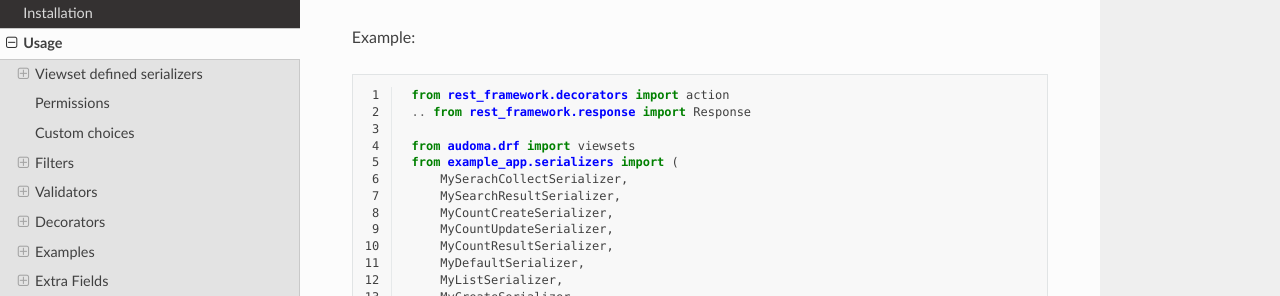
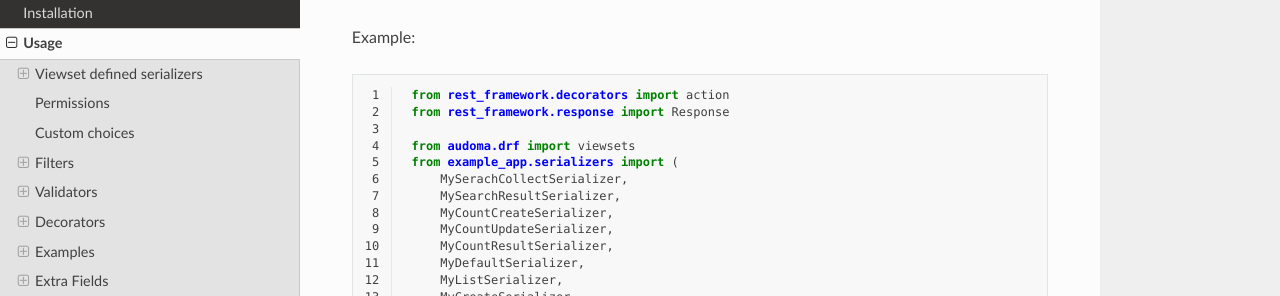
Before and after one commit to Iteo/audoma, a Sphinx documentation site: the page built from docs/usage.rst, in a window 1280 px wide and 900 px high, scrolled down 6916 px. Shown: the part 155-451 px from the top of the window. Built offline with Sphinx 7.4.7 and the Read the Docs theme 2.0.0, drawn with Linux system fonts in a browser that asks for light colours; some of the changed text lies outside the part shown.

Commit message:
minor documentation style fixes

```diff
--- a/docs/usage.rst
+++ b/docs/usage.rst
@@ -392,7 +392,7 @@
    :linenos:
 
     from rest_framework.decorators import action
-    .. from rest_framework.response import Response
+    from rest_framework.response import Response
 
     from audoma.drf import viewsets
     from example_app.serializers import (
@@ -641,7 +641,6 @@
 
     class MutuallyExclusiveExampleSerializer(serializers.Serializer):
         class Meta:
-
             validators = [
                 ExclusiveFieldsValidator(
                     fields=[
@@ -1338,7 +1337,6 @@
     from audoma.django.db import models
 
     class SalesmanStats(models.Model):
-
         salesman = models.ForeignKey("sale.Salesman"e, on_delete=models.CASCADE)
         earned = models.MoneyField(max_digits=14, decimal_places=2, default_currency="PLN")
 
@@ -1385,7 +1383,6 @@
     from audoma.django.db import models
 
     class SalesmanStats(models.Model):
-
         salesman = models.ForeignKey("sale.Salesman", on_delete=models.CASCADE)
         earned = models.MoneyField(max_digits=14, decimal_places=2, default_currency="PLN")
         phone_number = models.PhoneNumberField(region="GB")
```
Also changed, not shown: docs/contribution.rst (+3 -12 lines).
